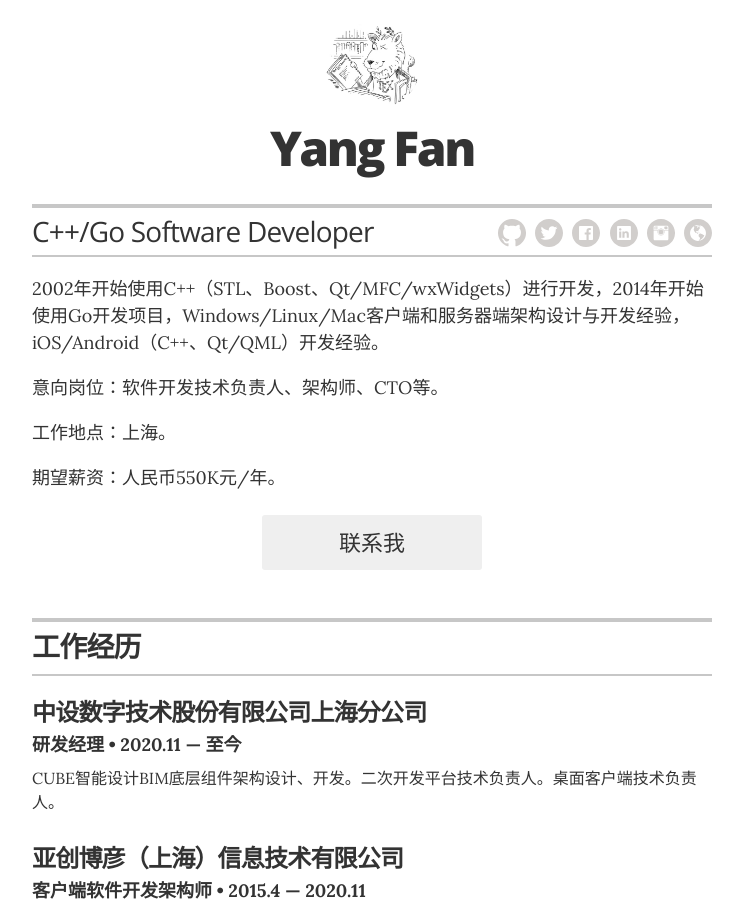
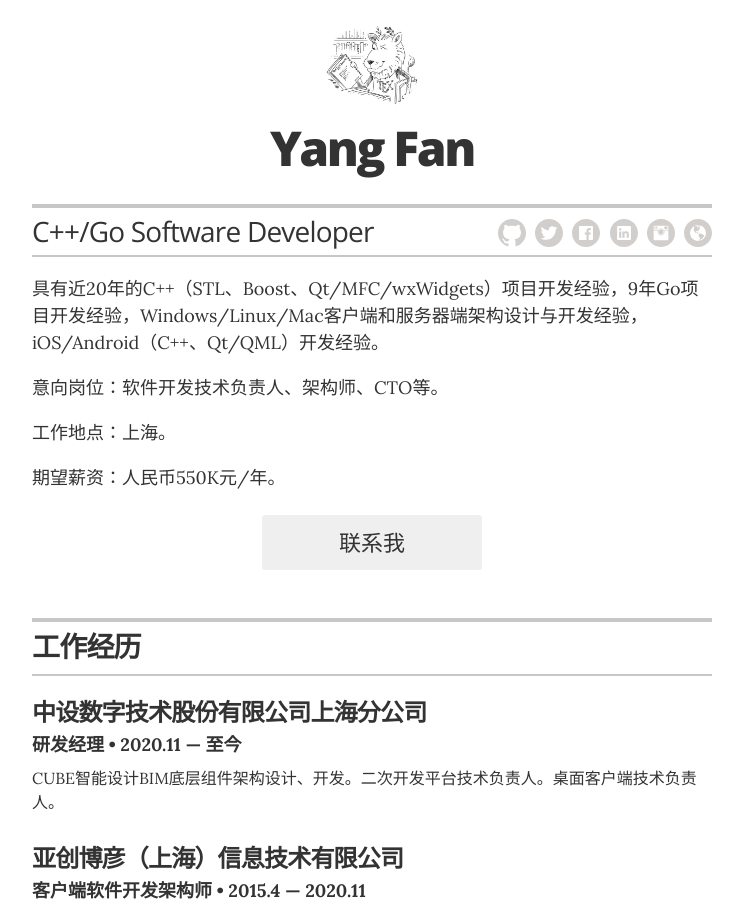
Before and after one commit to missdeer/fanresume, a Jekyll site: the page built from index.html, in a window 1280 px wide and 900 px high. Shown: the whole window, without its empty margins (268-1011 px from the left). Built offline with Jekyll 4.4.1, drawn with Linux system fonts in a browser that asks for light colours.

Commit message:
Update resume.html

```diff
--- a/_layouts/resume.html
+++ b/_layouts/resume.html
@@ -27,7 +27,7 @@
         </div>
 
         <div class="executive-summary" itemprop="description">
-          <p>2002年开始使用C++（STL、Boost、Qt/MFC/wxWidgets）进行开发，2014年开始使用Go开发项目，Windows/Linux/Mac客户端和服务器端架构设计与开发经验，iOS/Android（C++、Qt/QML）开发经验。</p>
+          <p>具有近20年的C++（STL、Boost、Qt/MFC/wxWidgets）项目开发经验，9年Go项目开发经验，Windows/Linux/Mac客户端和服务器端架构设计与开发经验，iOS/Android（C++、Qt/QML）开发经验。</p>
           <p>意向岗位：软件开发技术负责人、架构师、CTO等。</p>
           <p>工作地点：上海。</p>
           <p>期望薪资：人民币550K元/年。</p>
```
